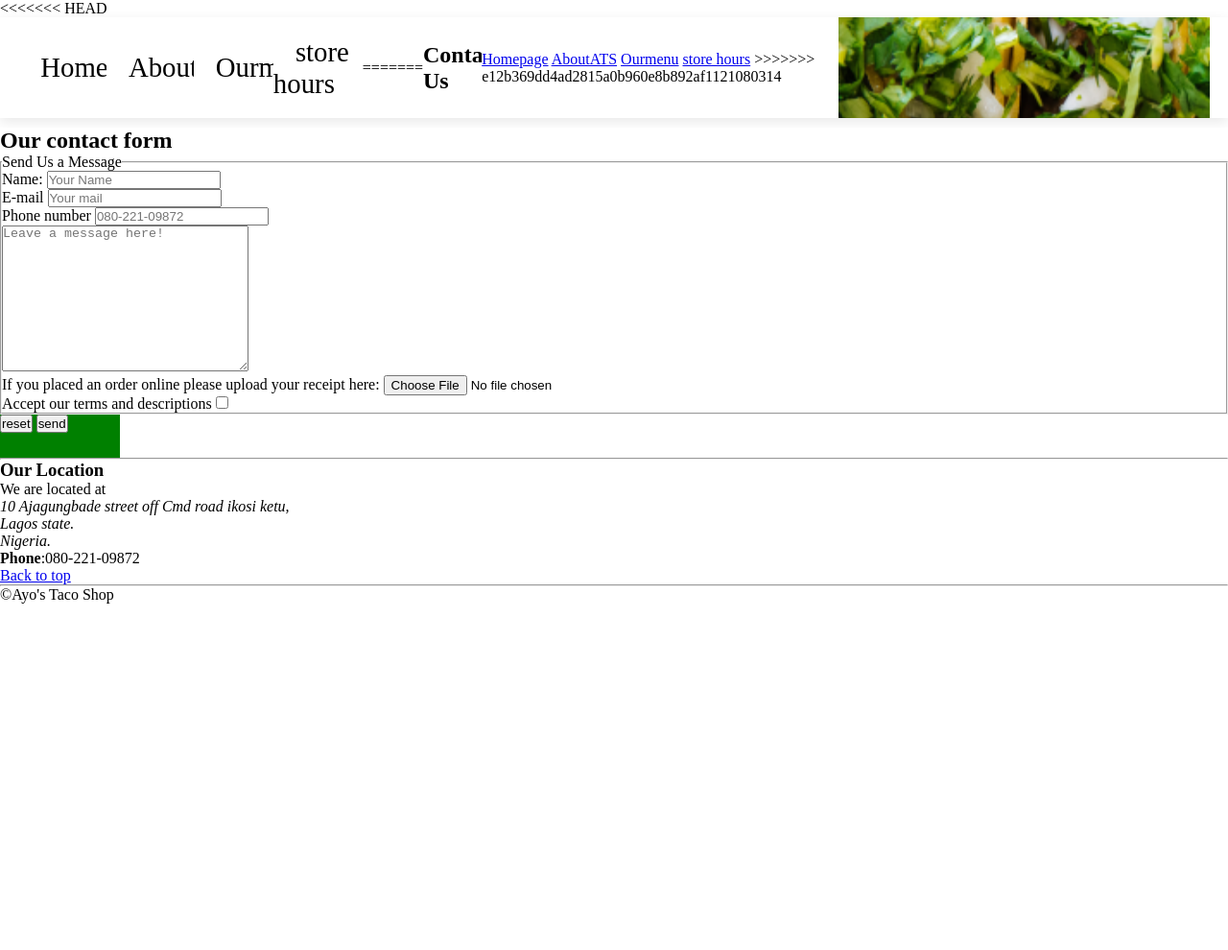
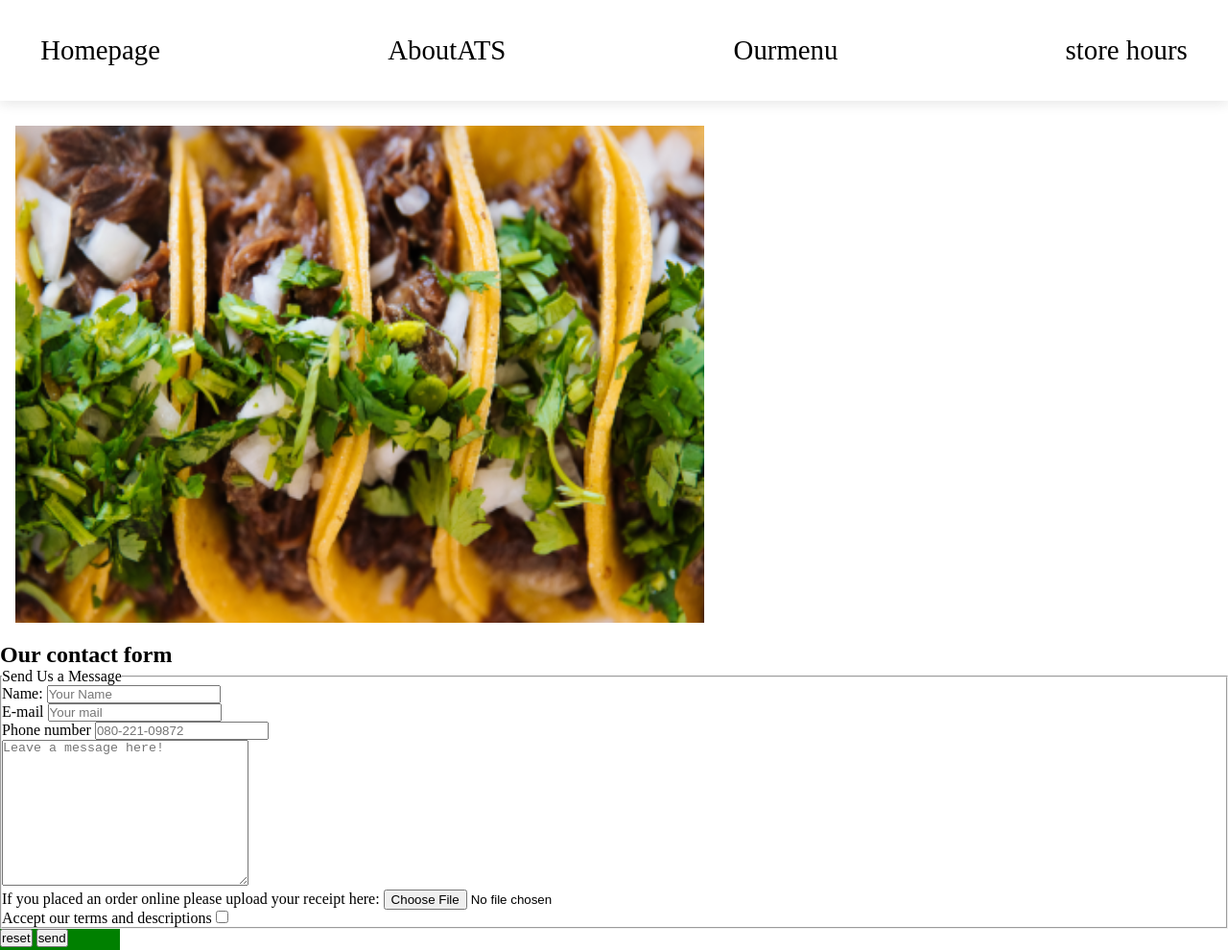
Before and after one commit to AyomikunArikawe/Ayo-Taco-shop, a plain HTML site: page contact.html in a window 1280 px wide. Shown: the top 990 px of the page at 96% size. Before the commit the page ends 800 px from the top, so only its background shows below. Drawn offline with Linux system fonts and the light colour scheme.

```diff
--- a/contact.html
+++ b/contact.html
@@ -12,21 +12,12 @@
   <body>
     <main>
       <header>
-<<<<<<< HEAD
         <nav class="nav-bar">
 
           <p><a href="index.html" class="links">Homepage</a></p>
           <p><a href="index.html#AboutATS" class="links">AboutATS</a></p>
           <p><a href="index.html#Ourmenu" class="links">Ourmenu</a></p>
           <p><a href="hours.html" class="links">store hours</a></p>
-=======
-        <h1>Contact Us</h1>
-        <nav class="link">
-          <span><a href="index.html">Homepage</a></span>
-          <span><a href="index.html#AboutATS">AboutATS</a></span>
-          <span><a href="index.html#Ourmenu">Ourmenu</a></span>
-          <span><a href="hours.html">store hours</a></span>
->>>>>>> e12b369dd4ad2815a0b960e8b892af1121080314
         </nav>
         <div>
           <img
--- a/style.css
+++ b/style.css
@@ -102,10 +102,6 @@
     "Lucida Sans Unicode", Geneva, Verdana, sans-serif;
 }
 
-.table {
-  /* margin-left: 100px; */
-}
-
 th,
 td,
 caption {
```
Also changed, not shown: index.html (+1 -1 lines).
